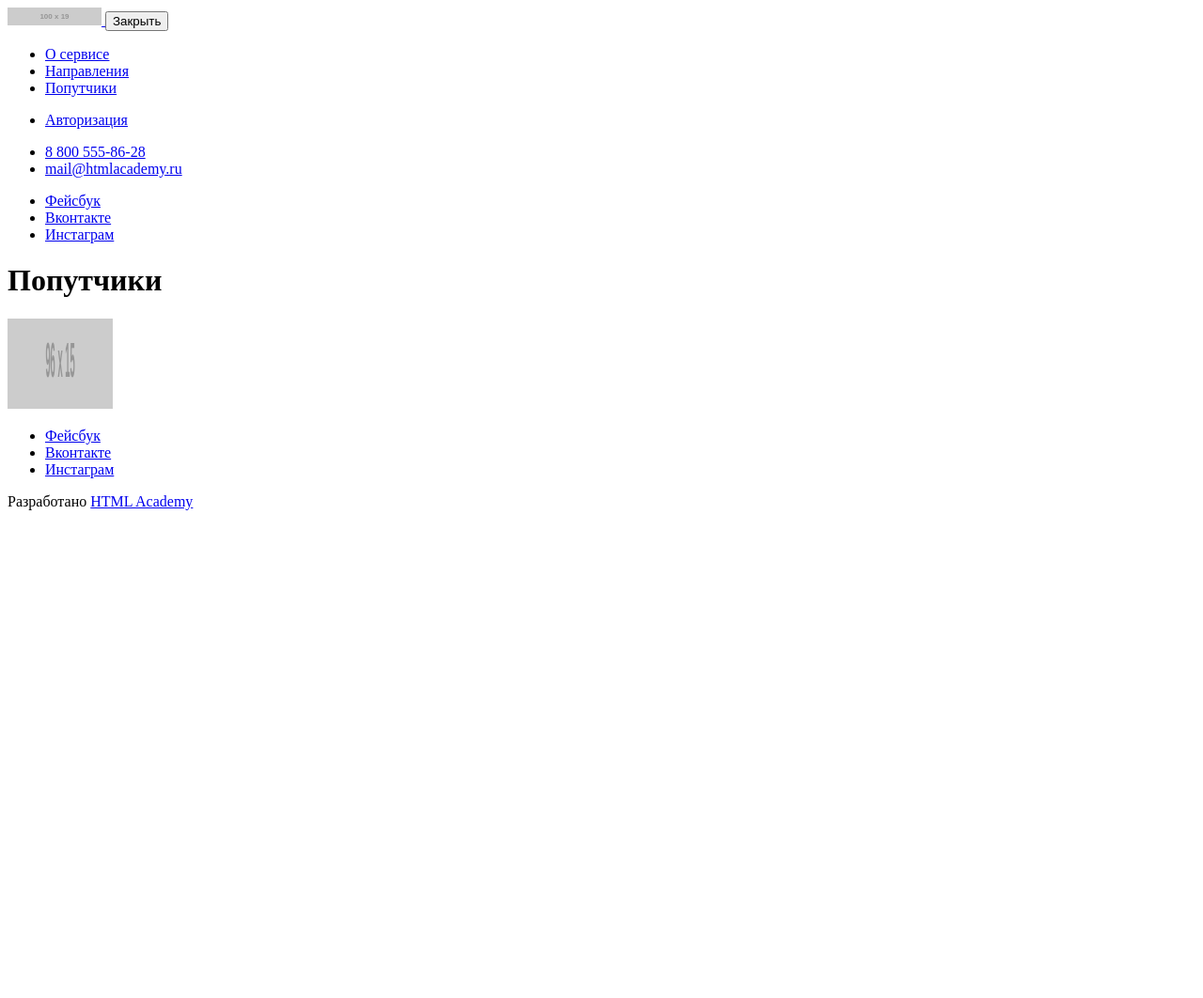
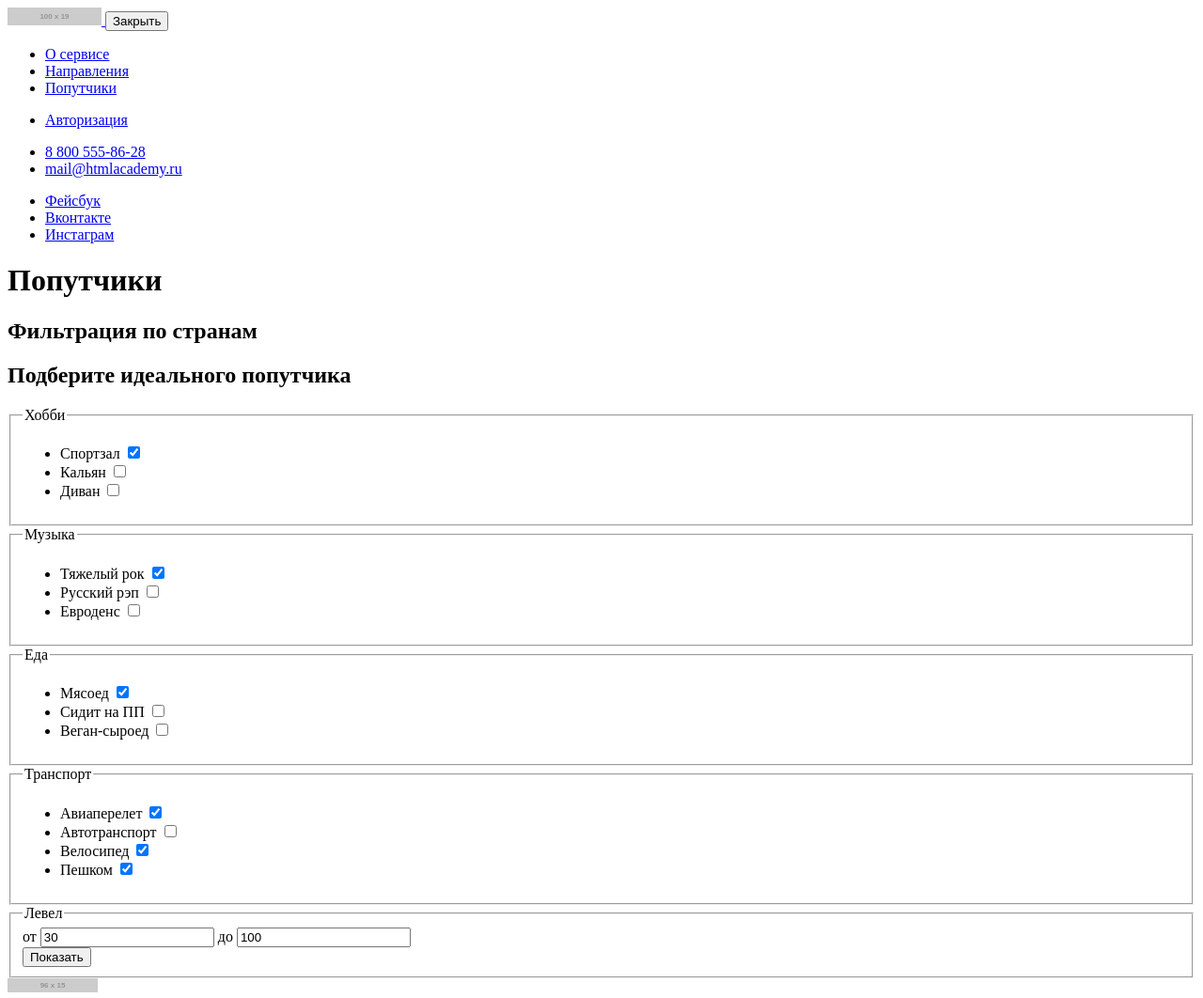
Before and after one commit to dana-savinova/101840-pognali-18, a website: page source/catalog.html in a window 1280 px wide. Shown: the top 1062 px of the page at 94% size. Before the commit the page ends 800 px from the top, so only its background shows below. Drawn offline with Linux system fonts and the light colour scheme; placeholder pictures from the web are drawn by us.

Commit message:
Изменяет размер лого в футере, размечает фильтр интересов в catalog.html

```diff
--- a/source/catalog.html
+++ b/source/catalog.html
@@ -60,11 +60,112 @@
     </header>
     <main class="inner-page">
       <h1 class="inner-page__title">Попутчики</h1>
+      <section class="countries-filter">
+        <h2 class="countries-filter">Фильтрация по странам</h2>
+      </section>
+      <section class="travelmate-filter">
+        <h2 class="travelmate-filter__title">Подберите идеального попутчика</h2>
+        <form class="travelmate-filter__form pref-form" action="https://echo.htmlacademy.ru" method="post">
+          <fieldset class="pref-form__group">
+            <legend class="pref-form__title">Хобби</legend>
+            <ul class="pref-form__list">
+              <li class="pref-form__item">
+                <label class="pref-form__label" for="gym">Спортзал</label>
+                <input class="pref-form__input" id="gym" type="checkbox" name="hobby" value="Спортзал" checked>
+              </li>
+              <li class="pref-form__item">
+                <label class="pref-form__label" for="hooka">Кальян</label>
+                <input class="pref-form__input" id="hooka" type="checkbox" name="hobby" value="Кальян">
+              </li>
+              <li class="pref-form__item">
+                <label class="pref-form__label" for="couch">Диван</label>
+                <input class="pref-form__input" id="couch" type="checkbox" name="hobby" value="Диван">
+              </li>
+            </ul>
+          </fieldset>
+          <fieldset class="pref-form__group">
+            <legend class="pref-form__title">Музыка</legend>
+            <ul class="pref-form__list">
+              <li class="pref-form__item">
+                <label class="pref-form__label" for="hardrock">Тяжелый рок</label>
+                <input class="pref-form__input" id="hardrock" type="checkbox" name="music" value="Тяжелый рок" checked>
+              </li>
+              <li class="pref-form__item">
+                <label class="pref-form__label" for="russianrap">Русский рэп</label>
+                <input class="pref-form__input" id="russianrap" type="checkbox" name="music" value="Русский рэп">
+              </li>
+              <li class="pref-form__item">
+                <label class="pref-form__label" for="eurodance">Евроденс</label>
+                <input class="pref-form__input" id="eurodance" type="checkbox" name="music" value="Евроденс">
+              </li>
+            </ul>
+          </fieldset>
+          <fieldset class="pref-form__group">
+            <legend class="pref-form__title">Еда</legend>
+            <ul class="pref-form__list">
+              <li class="pref-form__item">
+                <label class="pref-form__label" for="meat">Мясоед</label>
+                <input class="pref-form__input" id="meat" type="checkbox" name="food" value="Мясо" checked>
+              </li>
+              <li class="pref-form__item">
+                <label class="pref-form__label" for="healthyfood">Сидит на ПП</label>
+                <input class="pref-form__input" id="healthyfood" type="checkbox" name="food" value="Здоровая">
+              </li>
+              <li class="pref-form__item">
+                <label class="pref-form__label" for="rawvegan">Веган-сыроед</label>
+                <input class="pref-form__input" id="rawvegan" type="checkbox" name="food" value="Веган-сыроед">
+              </li>
+            </ul>
+          </fieldset>
+          <fieldset class="pref-form__group">
+            <legend class="pref-form__title">Транспорт</legend>
+            <ul class="pref-form__list">
+              <li class="pref-form__item">
+                <label class="pref-form__label" for="plane">Авиаперелет</label>
+                <input class="pref-form__input" id="plane" type="checkbox" name="transport" value="Авиаперелет" checked>
+              </li>
+              <li class="pref-form__item">
+                <label class="pref-form__label" for="bus">Автотранспорт</label>
+                <input class="pref-form__input" id="bus" type="checkbox" name="transport" value="Автотранспорт">
+              </li>
+              <li class="pref-form__item">
+                <label class="pref-form__label" for="bike">Велосипед</label>
+                <input class="pref-form__input" id="bike" type="checkbox" name="transport" value="Велосипед" checked>
+              </li>
+              <li class="pref-form__item">
+                <label class="pref-form__label" for="run">Пешком</label>
+                <input class="pref-form__input" id="run" type="checkbox" name="transport" value="Пешком" checked>
+              </li>
+            </ul>
+          </fieldset>
+          <fieldset class="pref-form__group range">
+            <legend class="pref-form__title">Левел</legend>
+            <div class="range__scale-wrapper">
+              <div class="range__scale">
+                <div class="range__bar"></div>
+              </div>
+              <div class="range__toggle range__toggle--min"></div>
+              <div class="range__toggle range__toggle--max"></div>
+            </div>
+            <div class="range__ctrl ctrl">
+              <label class="ctrl__field ctrl__field--min">
+                <span class="visually-hidden">от</span>
+                <input class="ctrl__input" type="text" name="min" value="30">
+              </label>
+              <label class="ctrl__field ctrl__field--max">
+                <span class="visually-hidden">до</span>
+                <input class="ctrl__input ctrl__input" type="text" name="max" value="100">
+              </label>
+            </div>
+            <button class="ctrl__btn" type="submit" name="button" value="OK">Показать</button>
+          </fieldset>
+        </form>
+      </section>
     </main>
     <footer class="page-footer">
-      <a class="page-footer__logo logo" href="index.html">
+      <a class="page-footer__logo logo">
         <picture>
-          <img class="logo__image" src="https://via.placeholder.com/96x15" alt="Логотип" width="112" height="96">
+          <img class="logo__image" src="https://via.placeholder.com/96x15" alt="Логотип" width="96" height="15">
         </picture>
       </a>
       <ul class="social">
```
Also changed, not shown: source/form.html (+2 -2 lines), source/index.html (+3 -3 lines).
